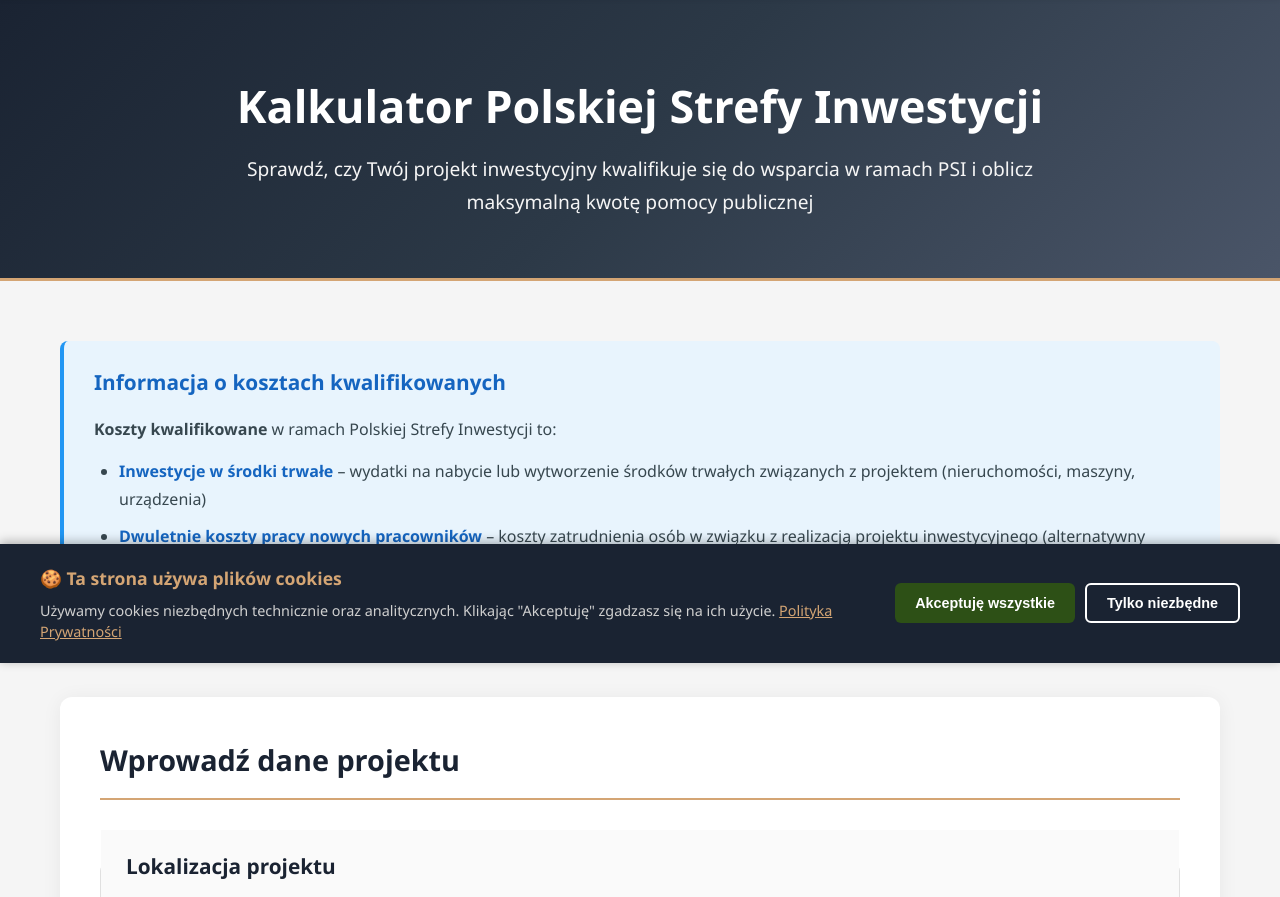
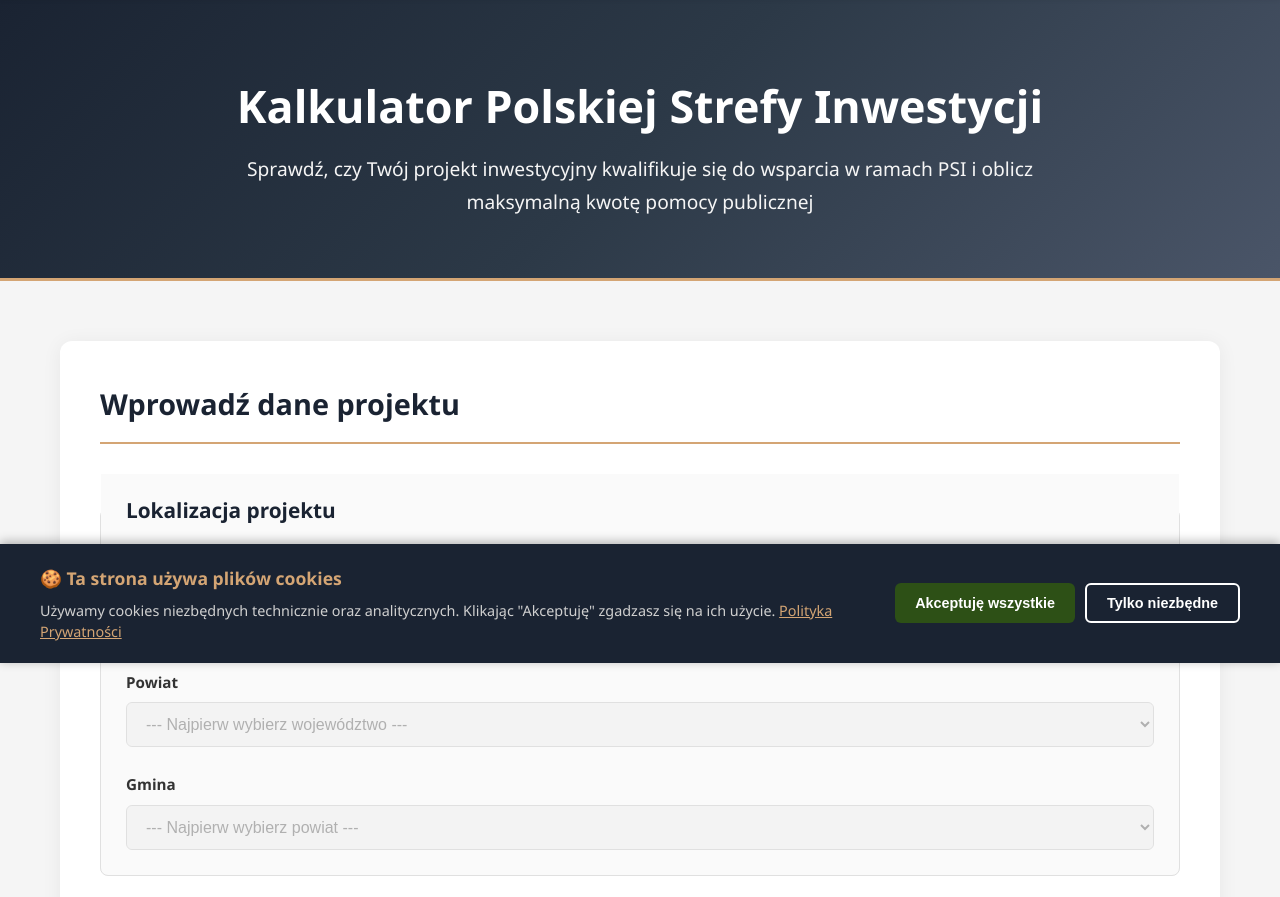
Before and after one commit to keybipl/ulga, a Django app: page /kalkulator-psi/ in a window 1280 px wide. Shown: the part 137-1034 px from the top of the page. Run offline with Django 5.2, Linux system fonts and the light colour scheme; data that the repository does not hold is empty.

Commit message:
wlkp i dol fix

```diff
--- a/website/templates/website/kalkulator_psi.html
+++ b/website/templates/website/kalkulator_psi.html
@@ -20,21 +20,6 @@
     <div class="psi-page">
         <div class="kalkulator-wrapper">
             <div class="kalkulator-container">
-                <!-- Informacja o kosztach kwalifikowanych -->
-                <div class="info-box">
-                    <h3>Informacja o kosztach kwalifikowanych</h3>
-                    <p>
-                        <strong>Koszty kwalifikowane</strong> w ramach Polskiej Strefy Inwestycji to:
-                    </p>
-                    <ul>
-                        <li><strong>Inwestycje w środki trwałe</strong> – wydatki na nabycie lub wytworzenie środków trwałych związanych z projektem (nieruchomości, maszyny, urządzenia)</li>
-                        <li><strong>Dwuletnie koszty pracy nowych pracowników</strong> – koszty zatrudnienia osób w związku z realizacją projektu inwestycyjnego (alternatywny sposób obliczenia pomocy)</li>
-                    </ul>
-                    <p class="info-note">
-                        Więcej szczegółowych informacji znajdziesz w naszym artykule poświęconym kosztom kwalifikowanym.
-                    </p>
-                </div>
-
                 <!-- Formularz kalkulatora -->
                 <div class="kalkulator-form-container">
                     <h2>Wprowadź dane projektu</h2>
```
Also changed, not shown: website/calculators.py (+11 -0 lines).
